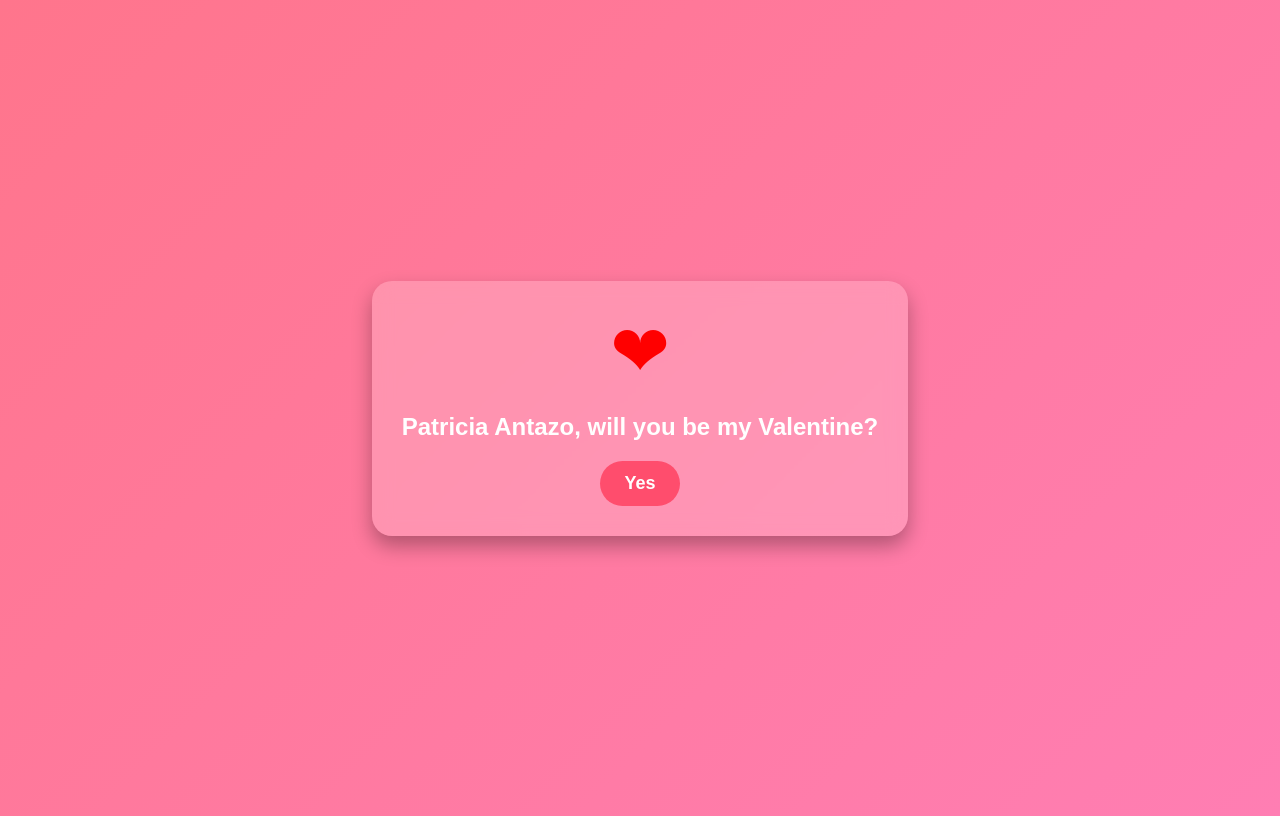
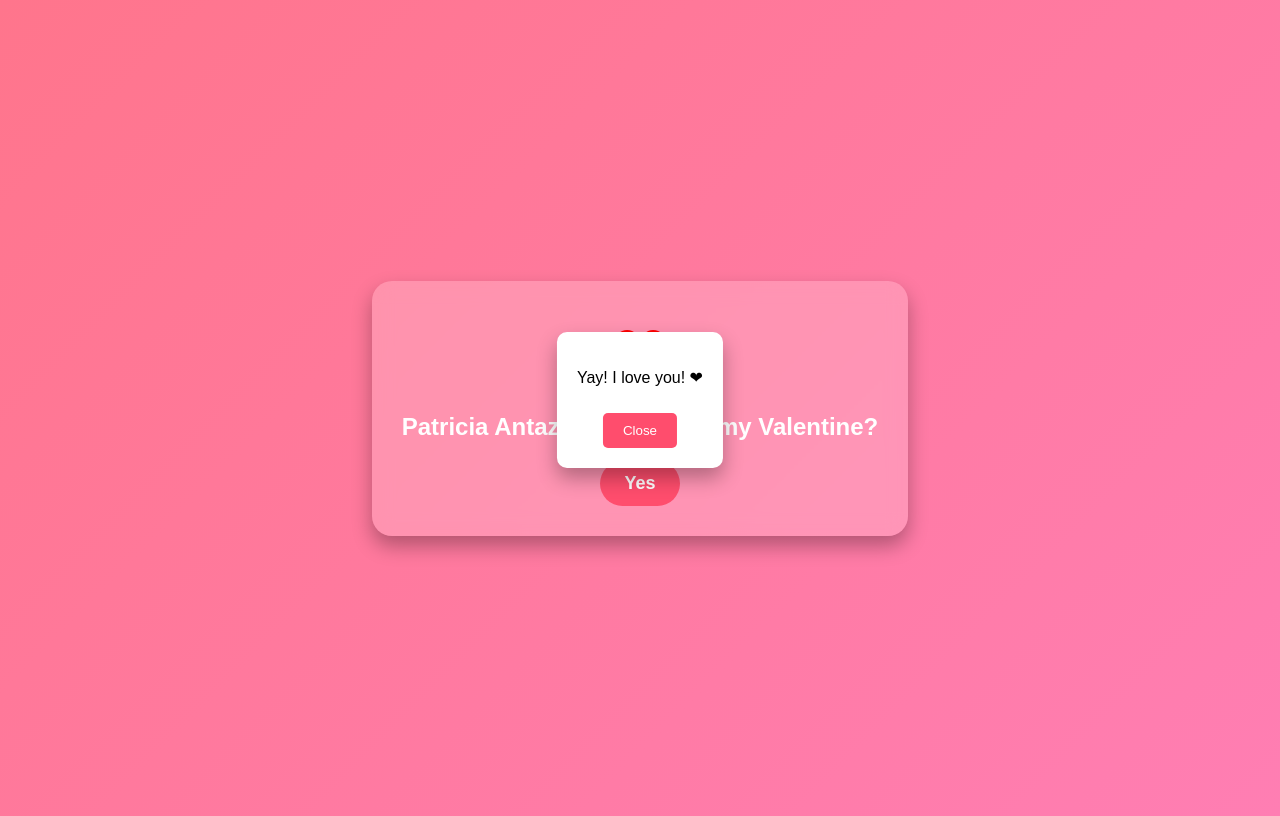
Before and after one commit to jvsitcharon/valentine-page, a plain HTML site: page index.html in a window 1280 px wide. Both pictures are taken after a click on the button "Yes". Drawn offline with Linux system fonts and the light colour scheme.

Commit message:
Add files via upload

```diff
--- a/index.html
+++ b/index.html
@@ -56,13 +56,49 @@
         background-color: #c70039;
         transform: scale(1.1);
       }
+      .modal {
+        display: none;
+        position: fixed;
+        top: 50%;
+        left: 50%;
+        transform: translate(-50%, -50%);
+        background: white;
+        color: black;
+        padding: 20px;
+        border-radius: 10px;
+        box-shadow: 0 10px 20px rgba(0, 0, 0, 0.3);
+        text-align: center;
+      }
+      .modal button {
+        margin-top: 10px;
+        padding: 10px 20px;
+        background-color: #ff4d6d;
+        color: white;
+        border: none;
+        border-radius: 5px;
+        cursor: pointer;
+      }
     </style>
   </head>
   <body>
     <div class="container">
       <div class="heart">❤</div>
       <h2>Patricia Antazo, will you be my Valentine?</h2>
-      <button class="btn yes" onclick="alert('Yay! I love you! ❤')">Yes</button>
+      <button class="btn yes" onclick="openModal()">Yes</button>
     </div>
+
+    <div class="modal" id="valentineModal">
+      <p>Yay! I love you! ❤</p>
+      <button onclick="closeModal()">Close</button>
+    </div>
+
+    <script>
+      function openModal() {
+        document.getElementById("valentineModal").style.display = "block";
+      }
+      function closeModal() {
+        document.getElementById("valentineModal").style.display = "none";
+      }
+    </script>
   </body>
 </html>
```
